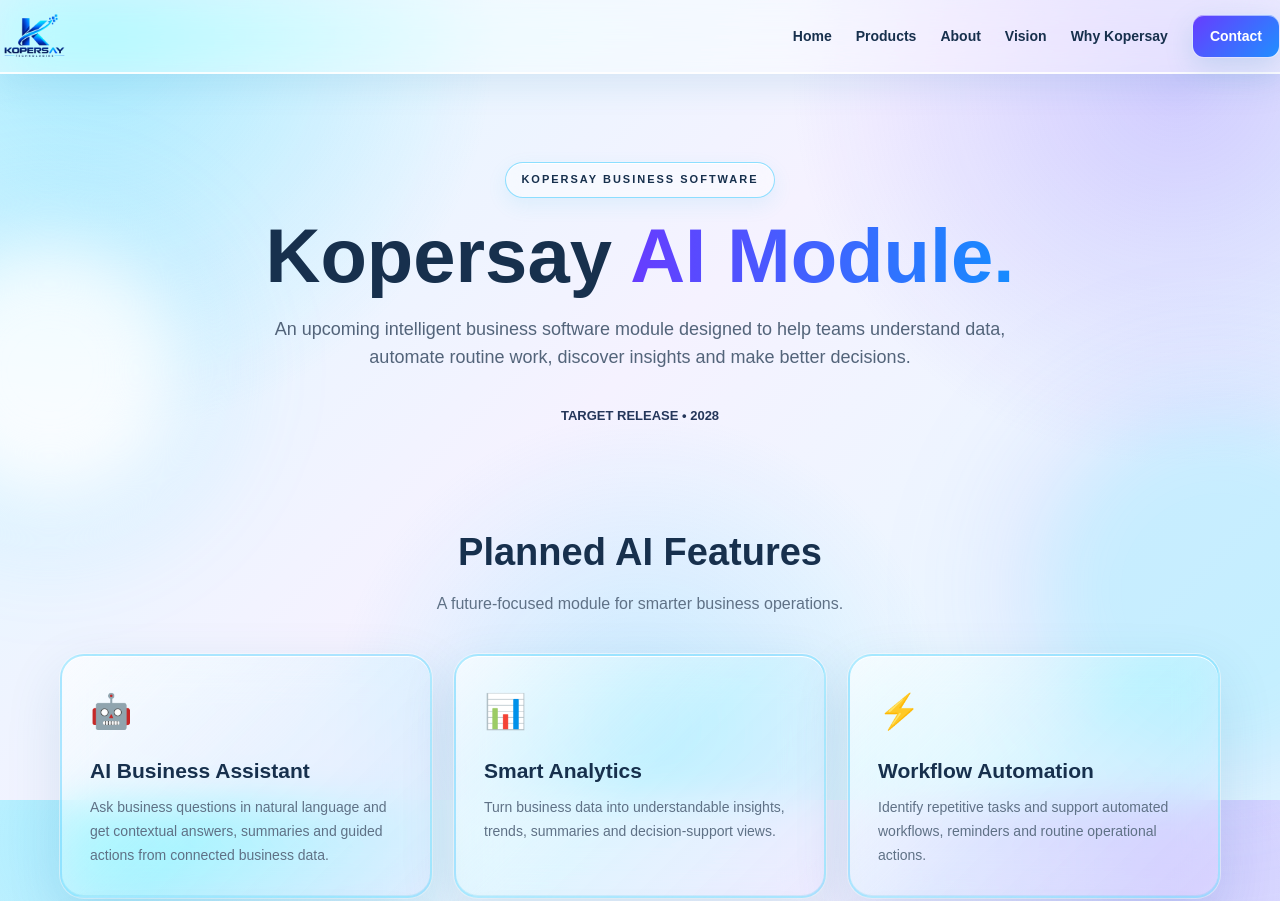
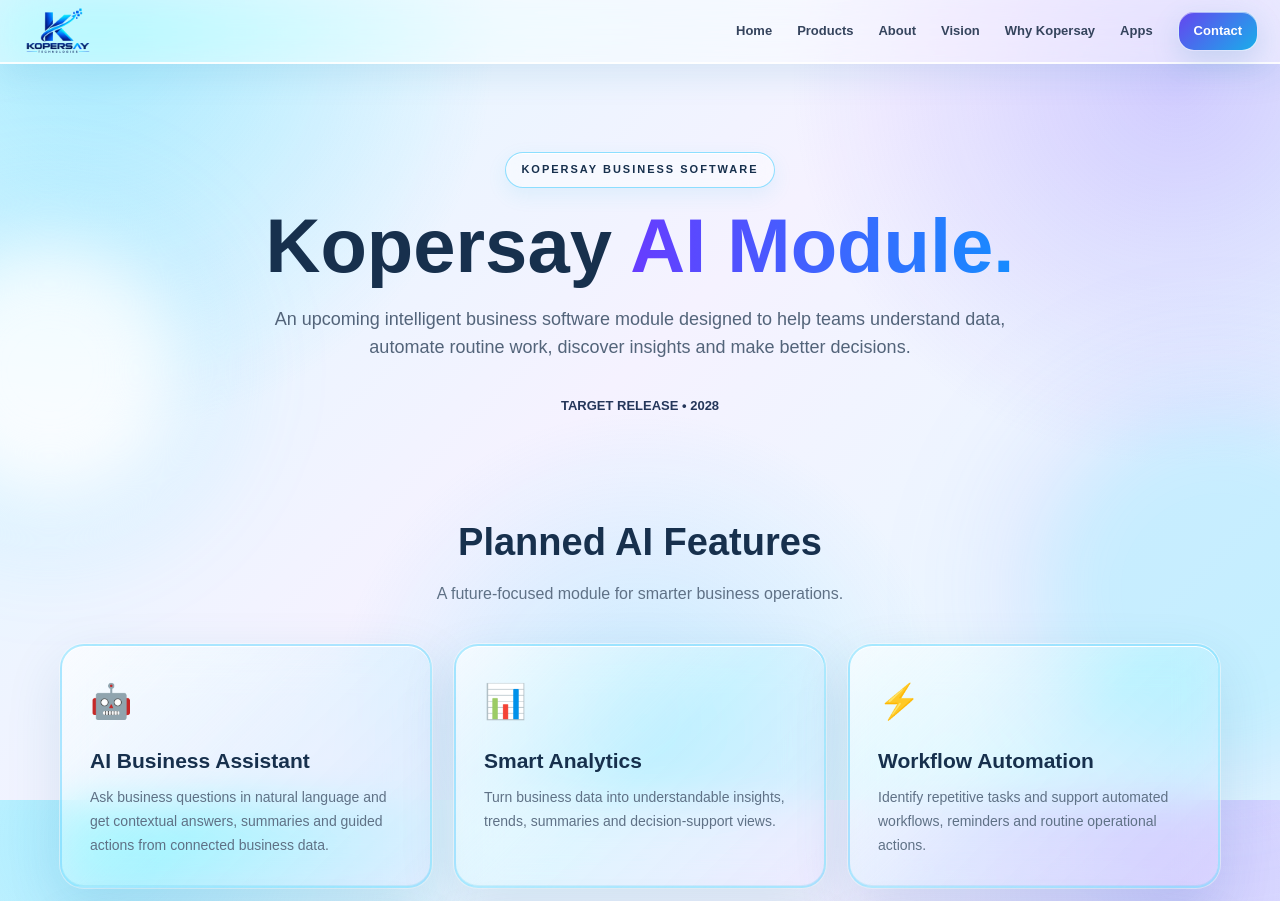
Before and after one commit to thegkexpert662-afk/kopersay-wms1, a plain HTML site: page software.html in a window 1280 px wide. Shown: the top 901 px of the page. Drawn offline with Linux system fonts and the light colour scheme.

Commit message:
Fix software page navbar logo alignment to match home style

```diff
--- a/software.html
+++ b/software.html
@@ -23,10 +23,11 @@ body{font-family:Arial,Helvetica,sans-serif;color:#17304d;line-height:1.6}
 a{text-decoration:none;color:inherit}
 .container{width:min(1160px,92%);margin:auto}
 header{position:sticky;top:0;z-index:1000}
-.nav{min-height:72px;display:flex;align-items:center;justify-content:space-between;gap:24px}
-.brand{display:flex;align-items:center;flex:0 0 auto}.brand img{width:auto;height:46px;display:block;object-fit:contain}
-nav{display:flex;align-items:center;justify-content:flex-end;gap:24px;flex-wrap:wrap;font-size:14px;font-weight:700}nav a{white-space:nowrap;color:#17304d}nav a:hover{color:#2563eb}
-.contact-btn{padding:10px 17px;border-radius:12px;background:linear-gradient(135deg,#673cff,#208fff);color:#fff!important}
+/* HOME-STYLE NAVBAR: full-width alignment keeps the logo from sitting too far left/right */
+.nav{width:100%;max-width:none;min-height:62px;padding:0 22px;display:flex;align-items:center;justify-content:space-between;gap:24px}
+.brand{display:flex;align-items:center;flex:0 0 auto}.brand img{width:auto;height:48px;display:block;object-fit:contain}
+.nav>nav{display:flex;align-items:center;justify-content:flex-end;gap:25px;flex-wrap:wrap;font-size:13px;font-weight:600}.nav>nav a{white-space:nowrap;color:#35445d}.nav>nav a:hover{color:#6545ef}
+.contact-btn{padding:9px 15px;border:1px solid rgba(255,255,255,.7);border-radius:16px;background:linear-gradient(135deg,#6545ef,#19aeea);color:#fff!important;box-shadow:0 8px 20px rgba(82,85,220,.25)}
 .hero{text-align:center;padding:88px 0 65px}.badge{display:inline-block;padding:8px 15px;border-radius:999px;font-size:11px;font-weight:900;letter-spacing:2px;margin-bottom:18px}
 .hero h1{font-size:clamp(42px,7vw,76px);line-height:1.04;font-weight:900}.gradient{background:linear-gradient(90deg,#673cff,#168cff);-webkit-background-clip:text;background-clip:text;color:transparent}
 .hero p{max-width:760px;margin:20px auto 0;font-size:18px;color:#53647a}
@@ -37,12 +38,12 @@ nav{display:flex;align-items:center;justify-content:flex-end;gap:24px;flex-wrap:
 .roadmap{padding:10px 0 90px}.roadmap-box{padding:36px}.timeline{display:grid;grid-template-columns:repeat(4,1fr);gap:15px;margin-top:25px}.step{padding:20px;border-radius:18px;background:rgba(255,255,255,.5);border:1px solid rgba(255,255,255,.65)}.step strong{display:block;font-size:12px;letter-spacing:1px;margin-bottom:7px}.step h3{font-size:18px;margin-bottom:5px}.step p{font-size:13px;color:#5f7186}
 .cta{padding:10px 0 85px}.cta-box{text-align:center;padding:55px 25px;color:#fff;background:linear-gradient(135deg,rgba(12,25,58,.96),rgba(38,25,93,.96))!important}.cta-box h2{font-size:35px;margin-bottom:8px}.cta-box p{color:#d2dced;margin-bottom:24px}.cta-box a{display:inline-block;padding:13px 20px;border-radius:12px;background:#fff;color:#24365a;font-weight:800}
 footer{padding:38px 0;text-align:center;color:#d2dced}.footer-logo img{height:44px;width:auto;margin:0 auto 12px;display:block}.footer-links{display:flex;justify-content:center;gap:24px;flex-wrap:wrap;margin:16px 0;font-size:14px;font-weight:700}
-@media(max-width:850px){.feature-grid{grid-template-columns:1fr 1fr}.highlight-box{grid-template-columns:1fr;padding:30px}.timeline{grid-template-columns:1fr 1fr}.nav{padding:10px 0}nav{gap:12px}}
-@media(max-width:600px){.nav{flex-direction:column;align-items:flex-start;gap:10px}.brand img{height:38px}nav{width:100%;justify-content:flex-start;gap:9px 16px;font-size:12px}nav a:not(.contact-btn){display:none}.hero{padding:62px 0 48px}.hero h1{font-size:43px}.hero p{font-size:16px}.section-title h2{font-size:31px}.feature-grid,.timeline{grid-template-columns:1fr}.feature-card{min-height:0}.highlight-box{padding:24px}.highlight-box h2{font-size:30px}.ai-visual{min-height:210px}.cta-box h2{font-size:29px}}
+@media(max-width:850px){.feature-grid{grid-template-columns:1fr 1fr}.highlight-box{grid-template-columns:1fr;padding:30px}.timeline{grid-template-columns:1fr 1fr}.nav{padding:0 18px}.nav>nav{gap:12px}}
+@media(max-width:600px){.nav{flex-direction:column;align-items:flex-start;gap:10px;padding:10px 14px}.brand img{height:38px}.nav>nav{width:100%;justify-content:flex-start;gap:9px 16px;font-size:12px}.nav>nav a:not(.contact-btn){display:none}.hero{padding:62px 0 48px}.hero h1{font-size:43px}.hero p{font-size:16px}.section-title h2{font-size:31px}.feature-grid,.timeline{grid-template-columns:1fr}.feature-card{min-height:0}.highlight-box{padding:24px}.highlight-box h2{font-size:30px}.ai-visual{min-height:210px}.cta-box h2{font-size:29px}}
 </style>
 </head>
 <body>
-<header><div class="container nav"><a href="index.html" class="brand" aria-label="Kopersay Technologies Home"><img src="assets/kopersay2.png" alt="Kopersay Technologies Logo"></a><nav aria-label="Main navigation"><a href="index.html">Home</a><a href="products.html">Products</a><a href="about.html">About</a><a href="vision.html">Vision</a><a href="why-kopersay.html">Why Kopersay</a><a href="contact.html" class="contact-btn">Contact</a></nav></div></header>
+<header><div class="nav"><a href="index.html" class="brand" aria-label="Kopersay Technologies Home"><img src="assets/kopersay2.png" alt="Kopersay Technologies Logo"></a><nav aria-label="Main navigation"><a href="index.html">Home</a><a href="products.html">Products</a><a href="about.html">About</a><a href="vision.html">Vision</a><a href="why-kopersay.html">Why Kopersay</a><a href="apps.html">Apps</a><a href="contact.html" class="contact-btn">Contact</a></nav></div></header>
 <main>
 <section class="hero"><div class="container"><span class="badge">KOPERSAY BUSINESS SOFTWARE</span><h1>Kopersay <span class="gradient">AI Module.</span></h1><p>An upcoming intelligent business software module designed to help teams understand data, automate routine work, discover insights and make better decisions.</p><div class="release">TARGET RELEASE • 2028</div></div></section>
 <section class="section"><div class="container"><div class="section-title"><h2>Planned AI Features</h2><p>A future-focused module for smarter business operations.</p></div><div class="feature-grid">
```
